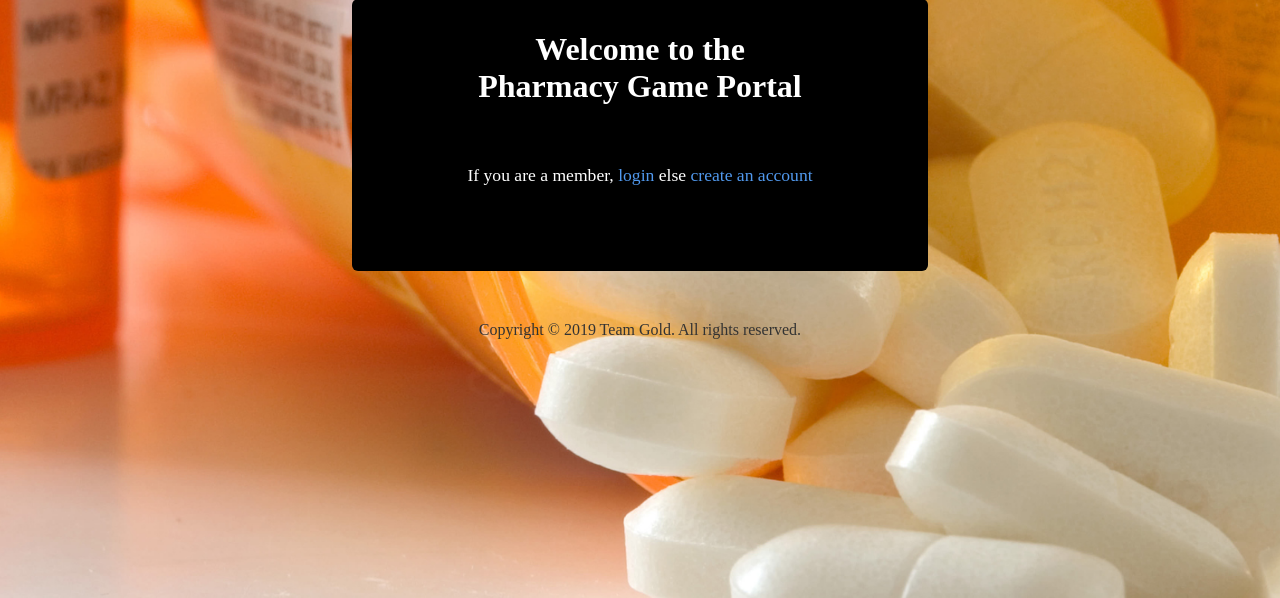
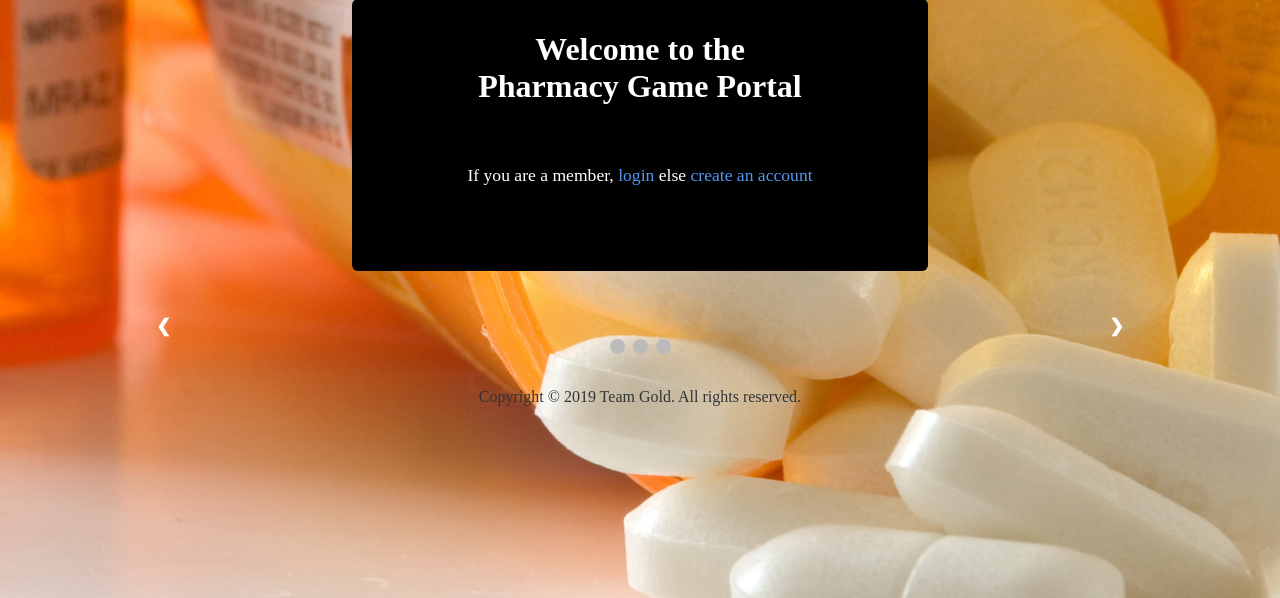
Before and after one commit to GoldTeamGame/PharmacyPortal, a PHP site: page / in a window 1280 px wide. Shown: the part 127-725 px from the top of the page. Run offline with PHP 8.4, Linux system fonts and the light colour scheme; data that the repository does not hold is empty.

Commit message:
added start of carasel

```diff
--- a/css/site.css
+++ b/css/site.css
@@ -397,3 +397,96 @@ main#page-viewPhotos div#view table tbody td.delete img {
    width: 32px;
    height: 32px;
 }
+
+/* Slideshow container */
+.slideshow-container {
+   max-width: 1000px;
+   position: relative;
+   margin: auto;
+ }
+
+ /* Hide the images by default */
+ .mySlides {
+   display: none;
+ }
+
+ /* Next & previous buttons */
+ .prev, .next {
+   cursor: pointer;
+   position: absolute;
+   top: 50%;
+   width: auto;
+   margin-top: -22px;
+   padding: 16px;
+   color: white;
+   font-weight: bold;
+   font-size: 18px;
+   transition: 0.6s ease;
+   border-radius: 0 3px 3px 0;
+   user-select: none;
+ }
+
+ /* Position the "next button" to the right */
+ .next {
+   right: 0;
+   border-radius: 3px 0 0 3px;
+ }
+
+ /* On hover, add a black background color with a little bit see-through */
+ .prev:hover, .next:hover {
+   background-color: rgba(0,0,0,0.8);
+ }
+
+ /* Caption text */
+ .text {
+   color: #f2f2f2;
+   font-size: 15px;
+   padding: 8px 12px;
+   position: absolute;
+   bottom: 8px;
+   width: 100%;
+   text-align: center;
+ }
+
+ /* Number text (1/3 etc) */
+ .numbertext {
+   color: #f2f2f2;
+   font-size: 12px;
+   padding: 8px 12px;
+   position: absolute;
+   top: 0;
+ }
+
+ /* The dots/bullets/indicators */
+ .dot {
+   cursor: pointer;
+   height: 15px;
+   width: 15px;
+   margin: 0 2px;
+   background-color: #bbb;
+   border-radius: 50%;
+   display: inline-block;
+   transition: background-color 0.6s ease;
+ }
+
+ .active, .dot:hover {
+   background-color: #717171;
+ }
+
+ /* Fading animation */
+ .fade {
+   -webkit-animation-name: fade;
+   -webkit-animation-duration: 1.5s;
+   animation-name: fade;
+   animation-duration: 1.5s;
+ }
+
+ @-webkit-keyframes fade {
+   from {opacity: .4}
+   to {opacity: 1}
+ }
+
+ @keyframes fade {
+   from {opacity: .4}
+   to {opacity: 1}
+ }
--- a/index.php
+++ b/index.php
@@ -12,7 +12,43 @@
             <h1>Welcome to the<br><span id="site-name">Pharmacy Game Portal</span></h1>
             <p>If you are a member, <a id="login" href="php/login.php">login</a> else <a id="create-account" href="php/createAccount.php">create an account</a></p>
          </div>
+
+
       </main>
+ <!-- Slideshow container -->
+ <div class="slideshow-container">
 
+   <!-- Full-width images with number and caption text -->
+   <div class="mySlides fade">
+   <div class="numbertext">1 / 3</div>
+   <img src="images/main_page_1.jpg" style="width:100%">
+   <div class="text">Caption Text</div>
+   </div>
+
+   <div class="mySlides fade">
+   <div class="numbertext">2 / 3</div>
+   <img src="images/main_page_2.jpg" style="width:100%">
+   <div class="text">Caption Two</div>
+   </div>
+
+   <div class="mySlides fade">
+   <div class="numbertext">3 / 3</div>
+   <img src="images/main_page_3.jpg" style="width:100%">
+   <div class="text">Caption Three</div>
+   </div>
+
+   <!-- Next and previous buttons -->
+   <a class="prev" onclick="plusSlides(-1)">&#10094;</a>
+   <a class="next" onclick="plusSlides(1)">&#10095;</a>
+   </div>
+   <br>
+
+   <!-- The dots/circles -->
+   <div style="text-align:center">
+   <span class="dot" onclick="currentSlide(1)"></span>
+   <span class="dot" onclick="currentSlide(2)"></span>
+   <span class="dot" onclick="currentSlide(3)"></span>
+   </div>
+</div>
       <!-- footer template -->
       <?php include 'php/inc.footer.php'; ?>
```
Also changed, not shown: images/main_page_1.jpg (added), images/main_page_2.jpg (added), images/main_page_3.jpg (added).
